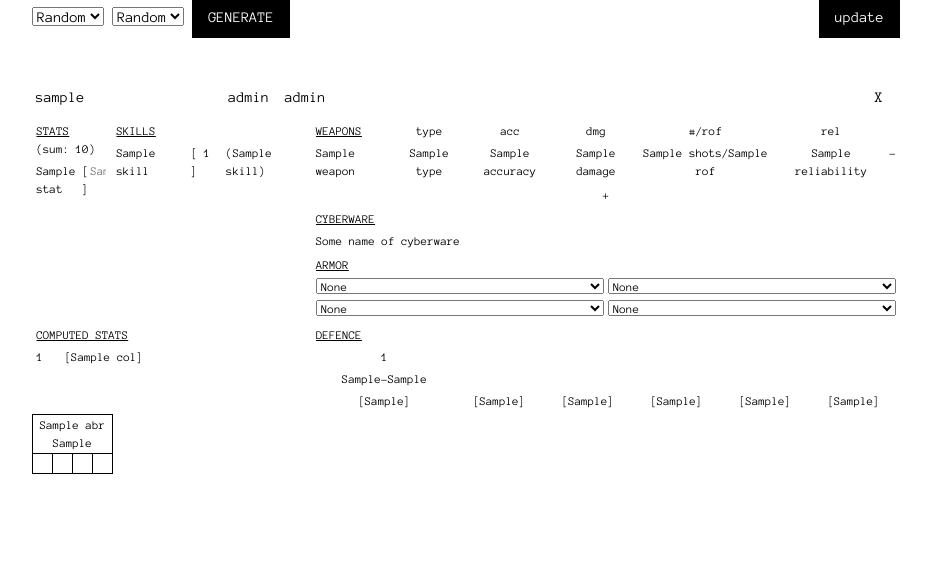
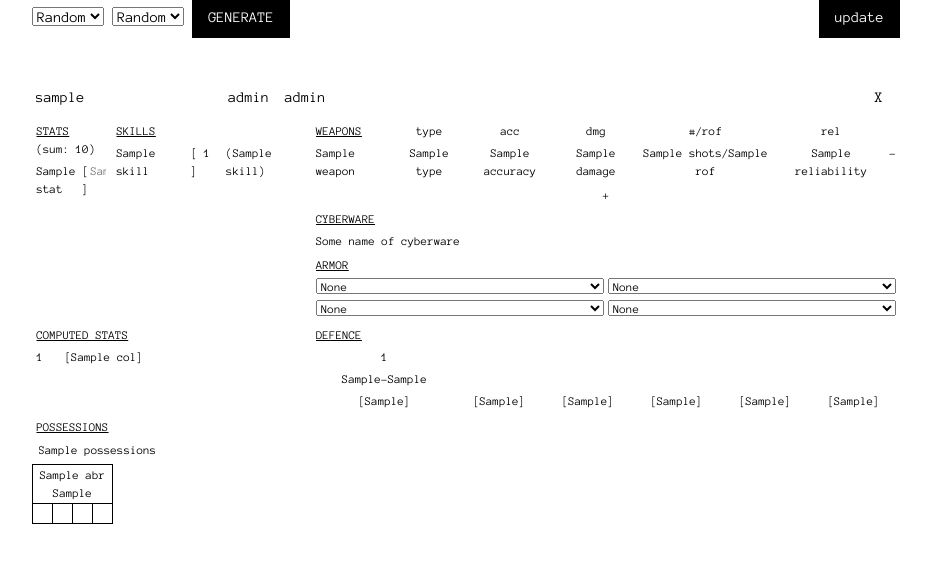
Before and after one commit to azolkos/rpgtools, a Flask app: template templates/npcgenerator.j2 in a window 1280 px wide. Shown: the part 111-674 px from the top of the page, without its empty margins (174-1105 px from the left). Run offline with Flask 2, Linux system fonts and the light colour scheme; the template is opened without the code that fills it: most values are stand-ins (such as "Sample title", 1, 10 or a date in 2020); some libraries are stand-ins or nearby versions.

Commit message:
added possessions input

```diff
--- a/db/queries.sql
+++ b/db/queries.sql
@@ -430,8 +430,8 @@ insert into weapons (name,type,subtype,accuracy,concealability,availability,dama
 insert into weapons (name,type,subtype,accuracy,concealability,availability,damage,ammo,shots,rof,reliability,range,cost, info) values ('Dai Lung Streetmaster','P','M',0,'J','E','2D6+3','10mm',12,2,'UR','50m',250,'Another Dai Lung cheapie, built for the street.');
 insert into weapons (name,type,subtype,accuracy,concealability,availability,damage,ammo,shots,rof,reliability,range,cost, info) values ('Federated Arms X-9mm','P','M',0,'J','E','2D6+1','9mm',12,2,'ST','50m',300,'Saturday Solo''s gun, used as a standard military sidearm in the U.S. and E.C.C.');
 insert into weapons (name,type,subtype,accuracy,concealability,availability,damage,ammo,shots,rof,reliability,range,cost, info) values ('BudgetArms Auto 3','P','H',-1,'J','E','3D6','11mm',8,2,'UR','50m',350,'It''s cheap, It''s powerful, It blows up sometimes. What else do you want?');
-insert into weapons (name,type,subtype,accuracy,concealability,availability,damage,ammo,shots,rof,reliability,range,cost, info) values ('Sternmeyer Type 35','P','H',0,'J','C','3D6','11mm',8,2,'VR','50m',400,'Rugged, reliable, with excellent stop-ping power. Another fine E.C.C. prod-uct from the United Germanies.');
-insert into weapons (name,type,subtype,accuracy,concealability,availability,damage,ammo,shots,rof,reliability,range,cost, info) values ('Armalite 44','P','VH',0,'J','E','4D6+1','12mm',8,1,'ST','50m',450,'Designed as an alternate to the 1998 U.S. Army sidearm trials. A solid con-tender.');
+insert into weapons (name,type,subtype,accuracy,concealability,availability,damage,ammo,shots,rof,reliability,range,cost, info) values ('Sternmeyer Type 35','P','H',0,'J','C','3D6','11mm',8,2,'VR','50m',400,'Rugged, reliable, with excellent stopping power. Another fine E.C.C. product from the United Germanies.');
+insert into weapons (name,type,subtype,accuracy,concealability,availability,damage,ammo,shots,rof,reliability,range,cost, info) values ('Armalite 44','P','VH',0,'J','E','4D6+1','12mm',8,1,'ST','50m',450,'Designed as an alternate to the 1998 U.S. Army sidearm trials. A solid contender.');
 insert into weapons (name,type,subtype,accuracy,concealability,availability,damage,ammo,shots,rof,reliability,range,cost, info) values ('Colt AMT Model 2000','P','VH',0,'J','C','4D6+1','12mm',8,1,'VR','50m',500,'Now the standard officer''s sidearm for the U.S. Army, the M-2000 served well in the Central American Wars.');
 insert into weapons (name,type,subtype,accuracy,concealability,availability,damage,ammo,shots,rof,reliability,range,cost, info) values ('Uzi Miniauto 9','SMG','L',1,'J','E','2D6+1','9mm',30,35,'VR','150m',475,'Uzi''s entry into the 21st century, all plastic, with a rotary electric clip and adjustable trigger. The choice for many security Solos.');
 insert into weapons (name,type,subtype,accuracy,concealability,availability,damage,ammo,shots,rof,reliability,range,cost, info) values ('H&K MP-2013','SMG','L',1,'J','C','2D6+3','10mm',35,32,'ST','150m',450,'Heckler&Koch''s updating of the MP-5K classic, with compound plastics and built in silencing.');
--- a/modules/npc_generate.py
+++ b/modules/npc_generate.py
@@ -55,6 +55,7 @@ def generate_npc(level, role, npc_id, npc_sheets, DB):
             'level': level,
             'handle': '',
             'role': role,
+            'possessions': '',
             'stat_vals': stat_vals,
             'stat_sum': stat_sum,
             'skill_vals': skill_vals,
--- a/modules/npc_update.py
+++ b/modules/npc_update.py
@@ -8,6 +8,7 @@ def update_npcs(keys, form, DB):
         level = form[f'{npc}_level']
         handle = form[f'{npc}_handle']
         role = form[f'{npc}_role']
+        possessions = form[f'{npc}_possessions']
 
         stat_vals = {}
         for stat in [x for x in keys if int(x[0]) == npc and x[1] == 'stats']:
@@ -42,6 +43,7 @@ def update_npcs(keys, form, DB):
                 'level': level,
                 'handle': handle,
                 'role': role,
+                'possessions': possessions,
                 'stat_vals': stat_vals,
                 'stat_sum': stat_sum,
                 'skill_vals': skill_vals,
--- a/templates/npcgenerator.j2
+++ b/templates/npcgenerator.j2
@@ -219,6 +219,18 @@
                 </td>
             </tr>
             <tr>
+                <td colspan="40">
+                    <table>
+                        <tr>
+                            <td class="npc_section_header">POSSESSIONS</td>
+                        </tr>
+                        <tr>
+                            <td><input name="{{ npc }}_possessions" type="text" style="width: 100%; border: none; height: 20px;" placeholder="List of possessions" value="{{ npc_sheets[npc]['possessions'] }}"></td>
+                        </tr>
+                    </table>
+                </td>
+            </tr>
+            <tr>
                 {% for wound in wounds %}
                 <td colspan="4" id="{{ npc }}_wound_{{ wound['stun_save_mod'] }}" class="wound_type">{{ wound['abr'] }} {{ wound['stun_save_mod'] }}</td>
                 {% endfor %}
```
